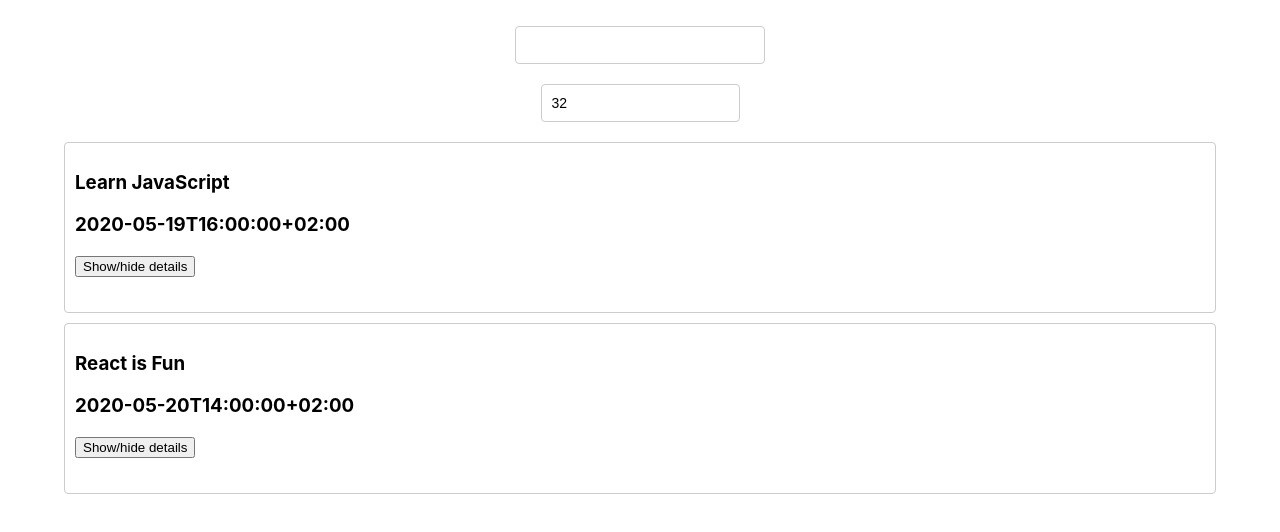
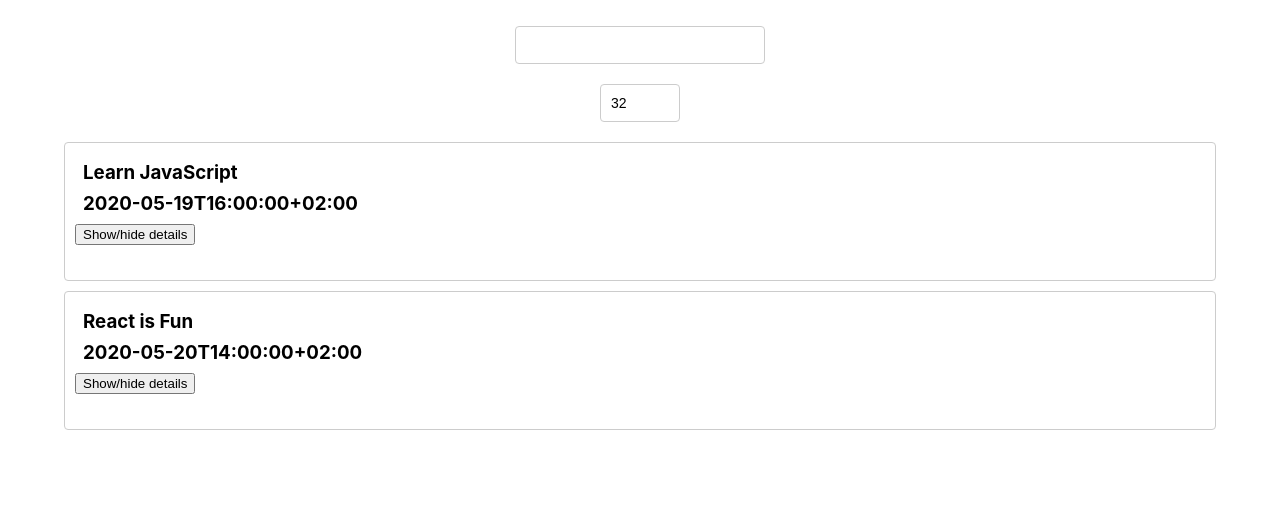
Before and after one commit to Nick-Dalby/Meet-App, a React (Create React App) app: page / in a window 1280 px wide. Shown: the top 532 px of the page. Built offline with nearby package versions, Linux system fonts and the light colour scheme.

Commit message:
small style edits

```diff
--- a/src/App.css
+++ b/src/App.css
@@ -11,6 +11,10 @@
 ul {
   padding: 0;
   list-style: none;
+}
+
+h3, h5 {
+  margin: 0.5rem;
 }
 
 p {
@@ -90,7 +94,7 @@ input[type="number"] {
   right: 5px;
   bottom: 5px;
   padding: 5px 8px;
-  border-radius: 4px;
+
   outline: none;
   cursor: pointer;
 }
@@ -118,6 +122,9 @@ input[type="number"] {
   width: 200px;
   margin: 20px auto;
   text-align: center;
+}
+.number-of-events-input {
+   width: 80px;
 }
 
 .button-wrapper {
@@ -198,6 +205,16 @@ input[type="number"] {
   font-family: "Roboto";
 }
 
+.date-location {
+  display: flex;
+  justify-content: space-between;
+}
+
+
+.search-number-inputs {
+  display: flex;
+  justify-content: space-between;
+}
 
 
 @media only screen and (min-width: 992px) {
```
